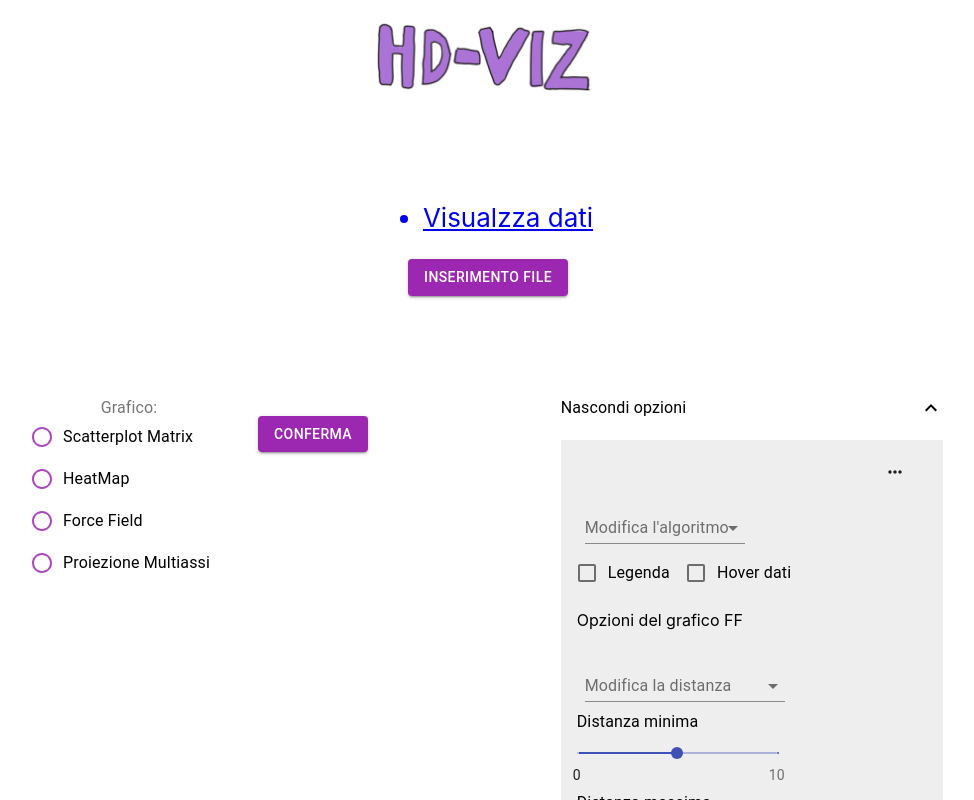
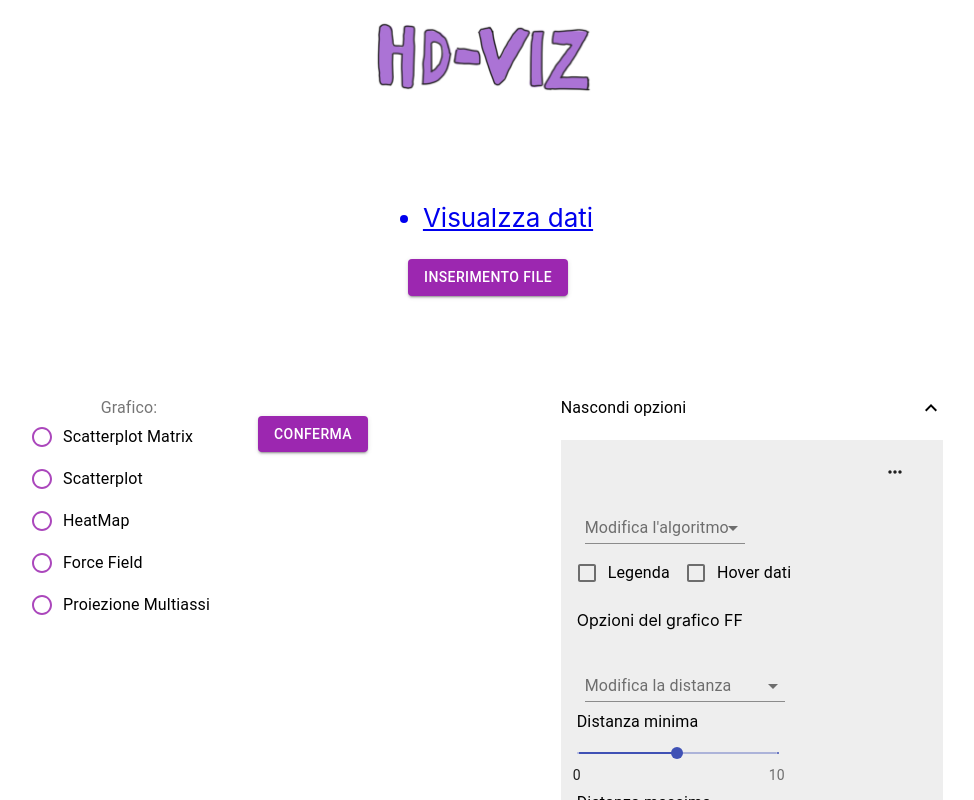
Before and after one commit to QuaranTeam2021/HD-Viz, a React (Create React App) app in the folder client/: page / in a window 1280 px wide. Shown: the top 800 px of the page, without its empty margins (152-1126 px from the left). Built offline with nearby package versions, Linux system fonts and the light colour scheme.

Commit message:
aggiunto scatterplot

```diff
--- a/client/src/view/components/GraphOption.js
+++ b/client/src/view/components/GraphOption.js
@@ -56,7 +56,7 @@ export default function GraphOption() {
       <Insert onChange={onChangeInsert} fileName={insert.name} onClick={onClickInsert} />
       {insert && insertReadResult}
       <SelectGraph onChange={onChangeGraph} />
-      {["Scatterplot Matrix", "Proiezione Multiassi"].includes(selectedGraph) && <SelectAlgorithm onChange={onChangeAlgorithm} /> }
+      {["Scatterplot Matrix", "Proiezione Multiassi", "Scatterplot"].includes(selectedGraph) && <SelectAlgorithm onChange={onChangeAlgorithm} /> }
       {["HeatMap", "Force Field"].includes(selectedGraph) && <SelectDimensione onChange={onChangeDimensione} /> }
       <SelectColumns onChange={onChangeColumns} />
 
--- a/client/src/view/components/SelectGraph.js
+++ b/client/src/view/components/SelectGraph.js
@@ -39,6 +39,7 @@ export default function SelectGraph({ onChange }) {
         <FormLabel component="legend" >Grafico: </FormLabel>
         <RadioGroup aria-label="position" name="position" position="left" onChange={onChange}>
           <FormControlLabel value="Scatterplot Matrix" control={<PurpleRadio color="primary" />} label="Scatterplot Matrix" />
+          <FormControlLabel value="Scatterplot" control={<PurpleRadio color="primary" />} label="Scatterplot" />
           <FormControlLabel value="HeatMap" control={<PurpleRadio color="primary" />} label="HeatMap" />
           <FormControlLabel value="Force Field" control={<PurpleRadio color="primary" />} label="Force Field" />
           <FormControlLabel value="Proiezione Multiassi" control={<PurpleRadio color="primary" />} label="Proiezione Multiassi" />
```
